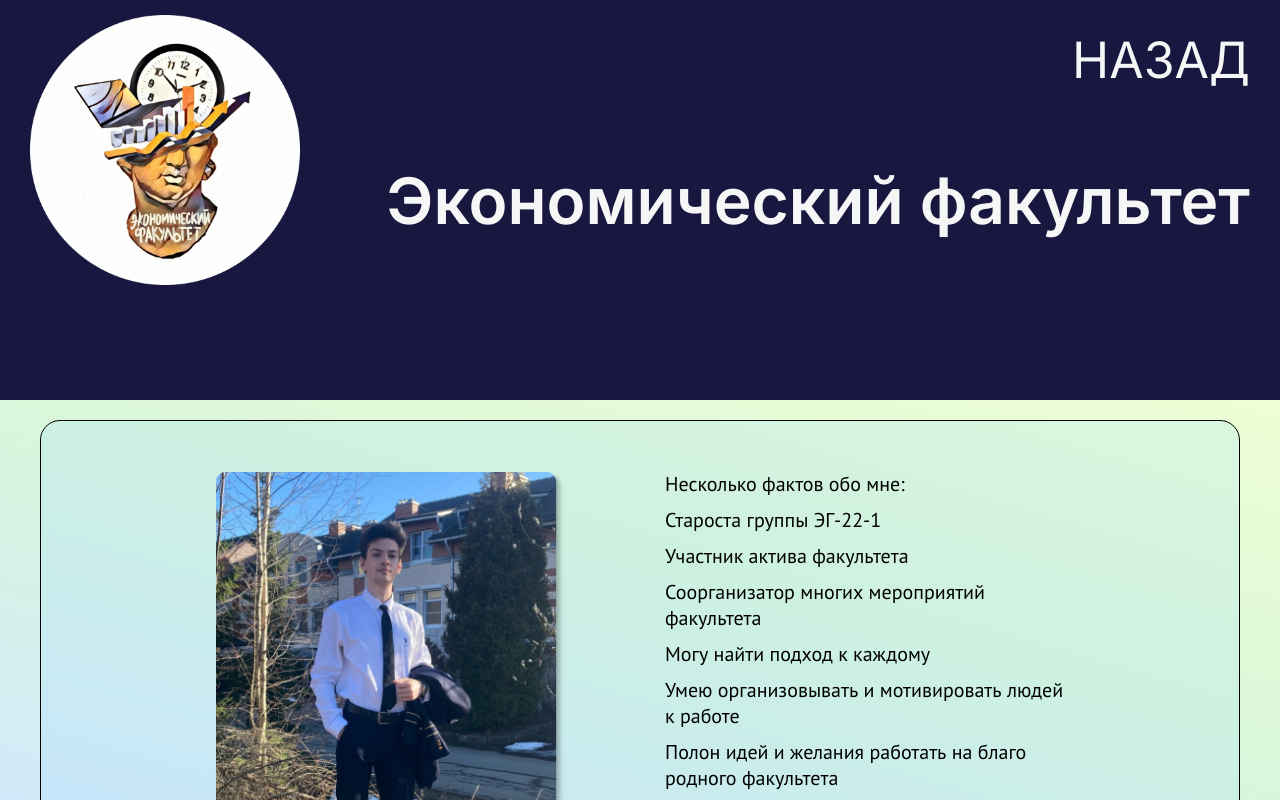
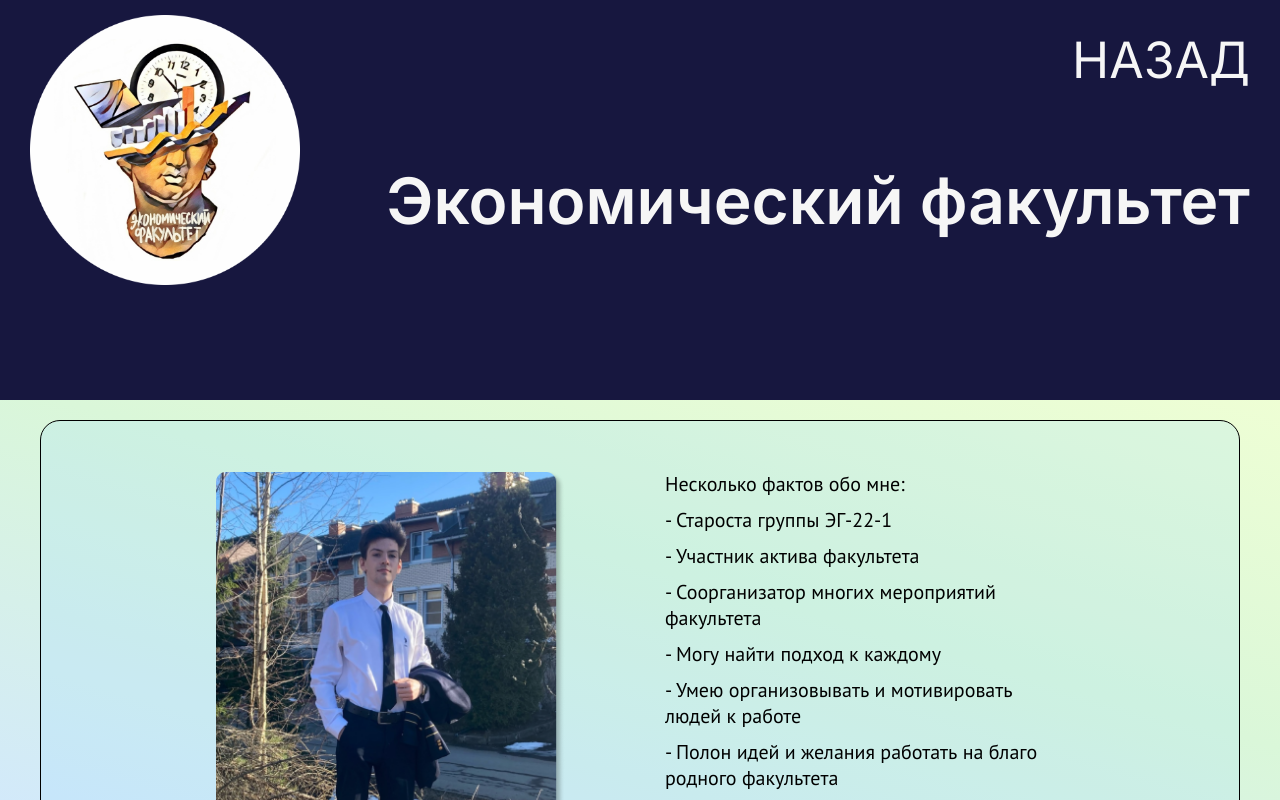
Before and after one commit to 3TERRRNITY/SO_elections, a React (Create React App) app: page /candidates/EF in a window 1280 px wide. Shown: the top 800 px of the page. Built offline with nearby package versions, Linux system fonts and the light colour scheme.

Commit message:
пофиксил ссылки на презентации и оформление опыта

```diff
--- a/src/pages/Candidates.js
+++ b/src/pages/Candidates.js
@@ -50,7 +50,7 @@ function Candidates() {
         image: yaitskiy,
         desc: "Геология нефти и газа, ГНГ-20",
         experience: [
-          "- Организатор множества мероприятий, действующий руководитель ГРФ, а также студенческого института наставничества! Помимо этого просто хороший человек и активист с опытом.",
+          "Организатор множества мероприятий, действующий руководитель ГРФ, а также студенческого института наставничества! Помимо этого просто хороший человек и активист с опытом.",
         ],
 
         program:
@@ -64,7 +64,7 @@ function Candidates() {
         image: barkhatov,
         desc: "Открытые горные работы, ТО-19",
         experience: [
-          "- Один из старичков актива горного факультета и председатель научного направления.",
+          "Один из старичков актива горного факультета и председатель научного направления.",
         ],
         program: 0,
         disabled: true,
@@ -76,7 +76,7 @@ function Candidates() {
         image: emil,
         desc: "Нефтегазовое дело, ГРП-19",
         experience: [
-          "Председатель НГФ 2022 - 2023. За год нам удалось создать команду, которая сегодня задает уровень работы другим общественным объединениям. Коллектив нефтегаза сегодня это передовой механизм с невероятным уровнем эффективности и объединенности. (тьфу-тьфу не сглазит",
+          "Председатель НГФ 2022 - 2023. За год нам удалось создать команду, которая сегодня задает уровень работы другим общественным объединениям. Коллектив нефтегаза сегодня это передовой механизм с невероятным уровнем эффективности и объединенности. (тьфу-тьфу не сглазить)",
         ],
         program: 0,
         disabled: true,
@@ -86,11 +86,12 @@ function Candidates() {
         image: milan,
         desc: "Нефтегазовое дело, СТ-21",
         experience: [
-          "С самого поступления начал заниматься активностями: участвовал в Кубке Первокурсников, Танцах в Горном, Неделях факультетов;",
-          "был волонтером на мероприятиях;",
-          "организатором;",
-          "член Института наставничества;",
-          "прошел отбор на ProАктив",
+          "С самого поступления начал заниматься активностями:",
+          "- участвовал в Кубке Первокурсников, Танцах в Горном, Неделях факультетов;",
+          "- был волонтером на мероприятиях;",
+          "- организатором;",
+          "- член Института наставничества;",
+          "- прошел отбор на ProАктив",
           "А сейчас хочу заняться чем-то большим и занять эту должность.",
         ],
         program: 0,
@@ -103,8 +104,8 @@ function Candidates() {
         image: latyshev,
         desc: "Маркшейдерское дело, ГГ-21-1",
         experience: [
-          "- Председатель строительного факультета",
-          "- Организатор:",
+          "1. Председатель строительного факультета",
+          "2. Организатор:",
           "- всех мероприятий на факультете",
           "- Help Mental Health",
           "- ProАктива",
@@ -213,12 +214,12 @@ function Candidates() {
         desc: "Экономика, ЭГ-22-1",
         experience: [
           "Несколько фактов обо мне:",
-          "Староста группы ЭГ-22-1",
-          "Участник актива факультета",
-          "Соорганизатор многих мероприятий факультета",
-          "Могу найти подход к каждому",
-          "Умею организовывать и мотивировать людей к работе",
-          "Полон идей и желания работать на благо родного факультета",
+          "- Староста группы ЭГ-22-1",
+          "- Участник актива факультета",
+          "- Соорганизатор многих мероприятий факультета",
+          "- Могу найти подход к каждому",
+          "- Умею организовывать и мотивировать людей к работе",
+          "- Полон идей и желания работать на благо родного факультета",
         ],
         program:
           "https://vk.com/doc203201142_656701260?hash=lbJYS1zT4OsQtXJYIngimNBgjJyeEsBf0MMy2uDv0jX&dl=5JiX2L8m34Irp8z7meec7z9twbn5DqUPlRy7SZHxWKc",
@@ -231,7 +232,7 @@ function Candidates() {
         image: alexandrova,
         desc: "Машиностроение, ТОА-21",
         experience: [
-          "- Я активистка своего факультета и организатор мероприятий на факультете и в университете. Люблю общественную деятельность и все, что с ней связано",
+          "Я активистка своего факультета и организатор мероприятий на факультете и в университете. Люблю общественную деятельность и все, что с ней связано",
         ],
         program:
           "https://vk.com/doc203201142_656693620?hash=KFhzry8sjWQpnz5UGzN8BzA6YZcBjS7CSzUtS1iyauP&dl=o3pENwwzSziJtZrpbEPjHZa97a4qdJJuXGVnKQG951w",
@@ -326,7 +327,9 @@ function Candidates() {
               <ul>
                 {Array.isArray(candidate.experience) &&
                   candidate.experience.map((exp, index) => (
-                    <li key={index}>{exp}</li>
+                    <li className="" key={index}>
+                      {exp}
+                    </li>
                   ))}
               </ul>
               <button
@@ -334,10 +337,9 @@ function Candidates() {
                 disabled={!candidate.program}
               >
                 <a
-                  href={candidate.program == "нет" ? "" : candidate.program}
+                  href={candidate.program == 0 ? "" : candidate.program}
                   target="_blank"
                   rel="noopener noreferrer"
-                  className={`${!candidate.program} ? isDisabled : ""`}
                 >
                   Программа
                 </a>
--- a/src/pages/candidates.css
+++ b/src/pages/candidates.css
@@ -102,6 +102,7 @@
 }
 .isDisabled {
   pointer-events: none;
+  cursor: none;
 }
 .candidate__experience__program-btn:hover {
   background-color: rgb(35, 85, 150);
```
